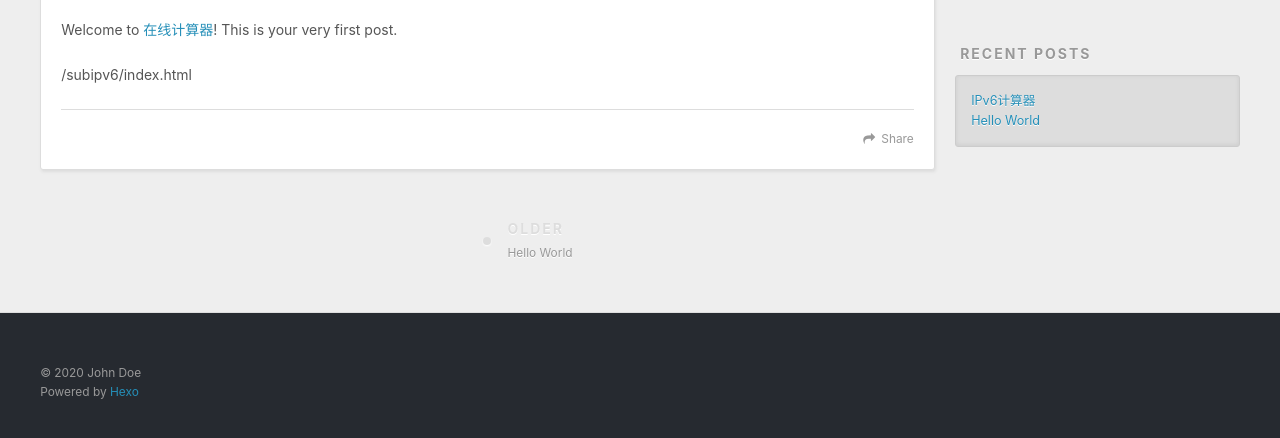
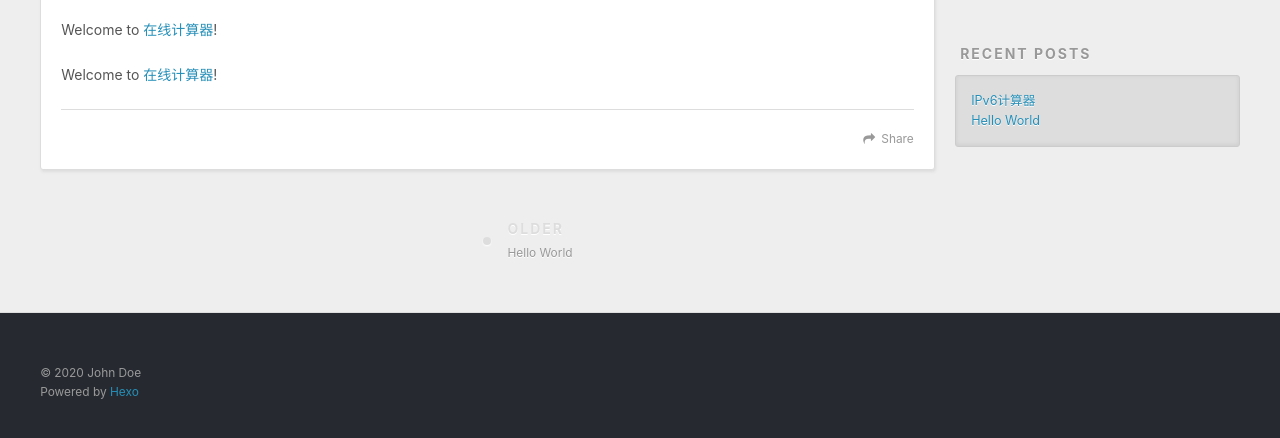
Before and after one commit to applehu43/applehu43.github.io, a plain HTML site: page 2020/01/14/IPv6在线计算器/index.html in a window 1280 px wide. Shown: the part 434-872 px from the top of the page. Drawn offline with nearby package versions, Linux system fonts and the light colour scheme.

Commit message:
Site updated: 2020-01-14 17:24:38

```diff
--- a/2020/01/14/IPv6在线计算器/index.html
+++ b/2020/01/14/IPv6在线计算器/index.html
@@ -7,15 +7,15 @@
 
   <title>IPv6计算器 | Hexo</title>
   <meta name="viewport" content="width=device-width, initial-scale=1, maximum-scale=1">
-  <meta name="description" content="Welcome to 在线计算器! This is your very first post.  &#x2F;subipv6&#x2F;index.html">
+  <meta name="description" content="Welcome to 在线计算器!  Welcome to 在线计算器!">
 <meta property="og:type" content="article">
 <meta property="og:title" content="IPv6计算器">
 <meta property="og:url" content="http://yoursite.com/2020/01/14/IPv6%E5%9C%A8%E7%BA%BF%E8%AE%A1%E7%AE%97%E5%99%A8/index.html">
 <meta property="og:site_name" content="Hexo">
-<meta property="og:description" content="Welcome to 在线计算器! This is your very first post.  &#x2F;subipv6&#x2F;index.html">
+<meta property="og:description" content="Welcome to 在线计算器!  Welcome to 在线计算器!">
 <meta property="og:locale" content="en_US">
 <meta property="article:published_time" content="2020-01-14T09:04:42.064Z">
-<meta property="article:modified_time" content="2020-01-14T09:20:28.286Z">
+<meta property="article:modified_time" content="2020-01-14T09:24:21.028Z">
 <meta property="article:author" content="John Doe">
 <meta name="twitter:card" content="summary">
 
@@ -88,8 +88,8 @@
 
     <div class="article-entry" itemprop="articleBody">
 
-        <p>Welcome to <a href="https://hexo.io/" target="_blank" rel="noopener">在线计算器</a>! This is your very first post. </p>
-<p>/subipv6/index.html</p>
+        <p>Welcome to <a href="https://hexo.io/" target="_blank" rel="noopener">在线计算器</a>! </p>
+<p>Welcome to <a href="/subipv6/index.html">在线计算器</a>! </p>
 
 
     </div>
```
Also changed, not shown: index.html (+2 -2 lines).
